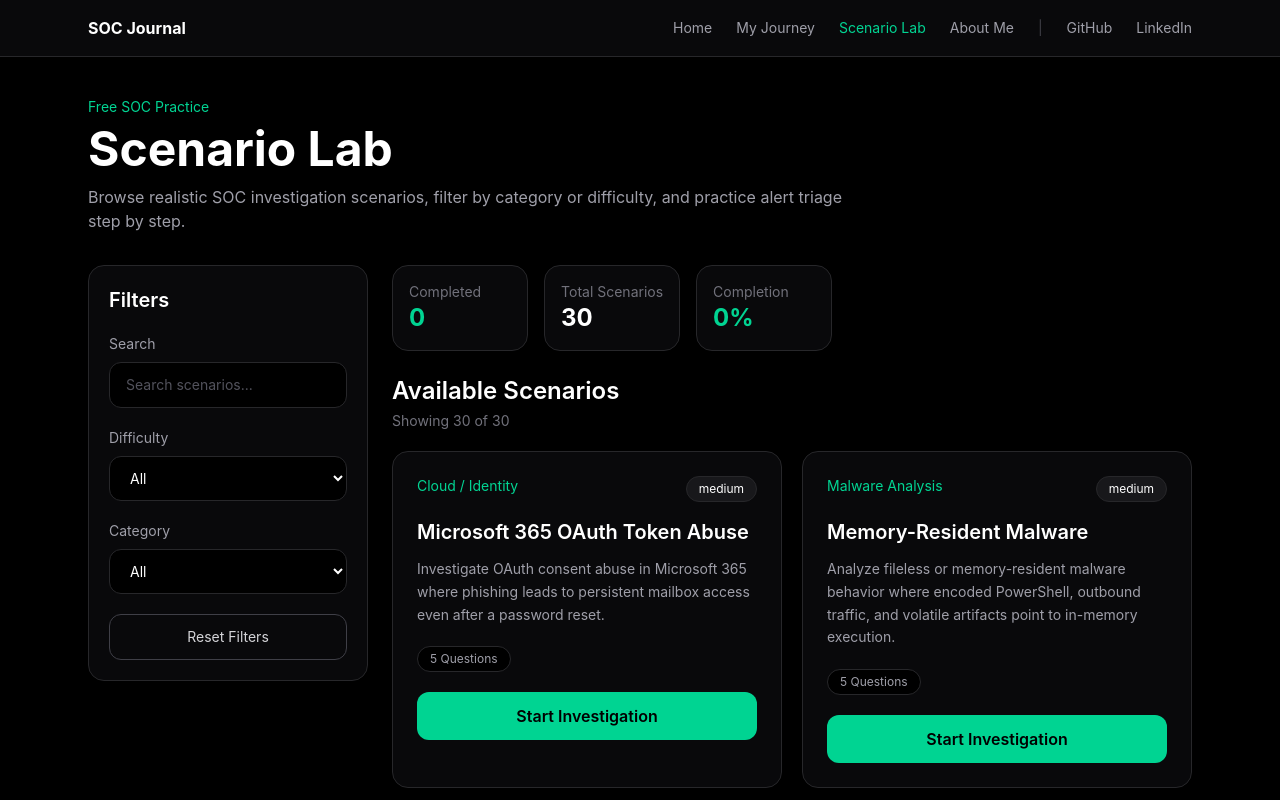
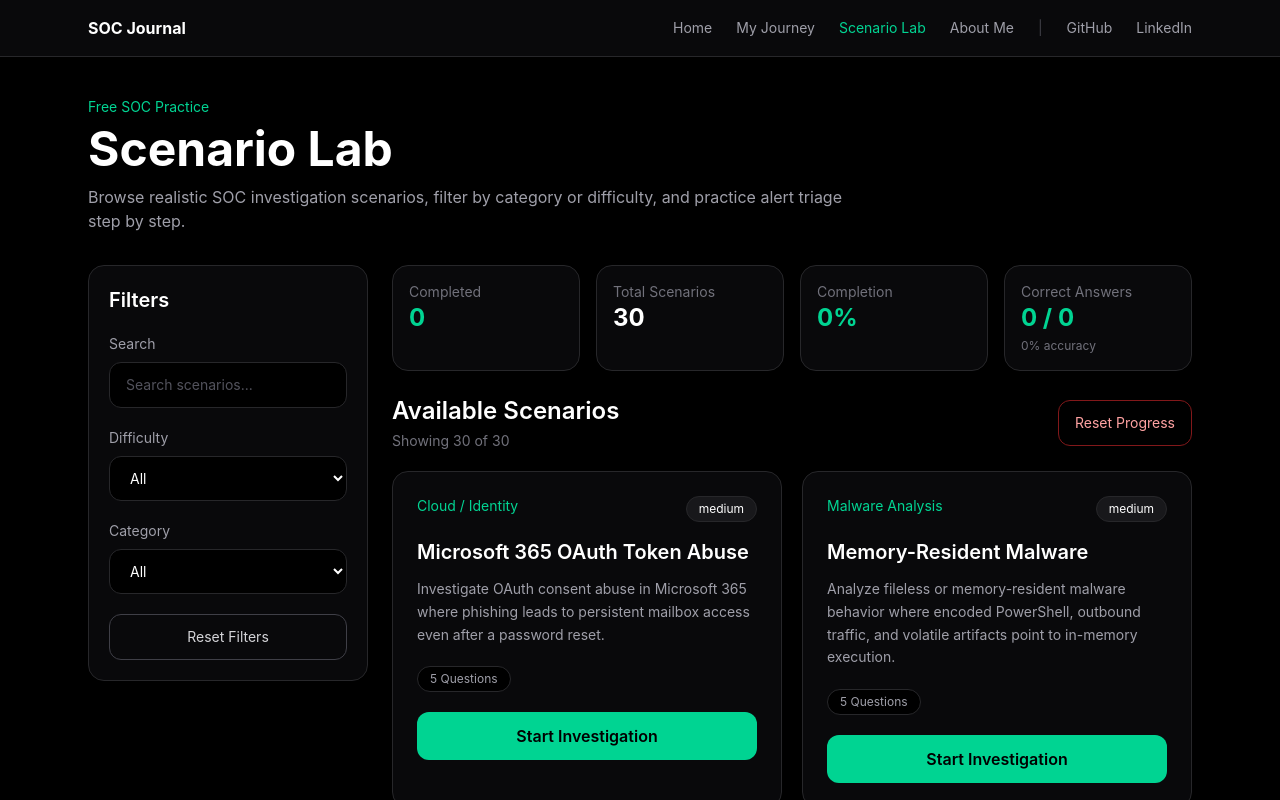
Before and after one commit to ViliusDevX/SOC-Analyst-Journal, a React (Vite) app: page /scenario-lab in a window 1280 px wide. Shown: the top 800 px of the page. Built offline with nearby package versions, Linux system fonts and the light colour scheme.

Commit message:
Upgraded localStorage featurees

```diff
--- a/src/pages/ScenarioLab.jsx
+++ b/src/pages/ScenarioLab.jsx
@@ -12,17 +12,42 @@ function ScenarioLab() {
   const [showResult, setShowResult] = useState(false);
   const [score, setScore] = useState(0);
 
+  const [progress, setProgress] = useState(() => {
+    return JSON.parse(localStorage.getItem("scenarioProgress") || "{}");
+  });
+
   const difficulties = ["All", ...new Set(scenarios.map((s) => s.difficulty))];
   const categories = ["All", ...new Set(scenarios.map((s) => s.category))];
 
-  const progress = JSON.parse(
-  localStorage.getItem("scenarioProgress") || "{}"
+  const completedScenarioIds = Object.keys(progress).filter(
+    (scenarioId) => progress[scenarioId]?.completed
   );
 
+  const totalCorrectAnswers = completedScenarioIds.reduce((total, scenarioId) => {
+    return total + (progress[scenarioId]?.bestScore || 0);
+  }, 0);
+
+  const totalAnsweredQuestions = completedScenarioIds.reduce((total, scenarioId) => {
+    const scenario = scenarios.find((item) => item.id === scenarioId);
+
+    return (
+      total +
+      (progress[scenarioId]?.totalQuestions || scenario?.questions.length || 0)
+    );
+  }, 0);
+
+  const overallAccuracy =
+    totalAnsweredQuestions > 0
+      ? Math.round((totalCorrectAnswers / totalAnsweredQuestions) * 100)
+      : 0;
+
   const filteredScenarios = scenarios.filter((scenario) => {
+    const searchValue = searchTerm.toLowerCase();
+
     const matchesSearch =
-      scenario.title.toLowerCase().includes(searchTerm.toLowerCase()) ||
-      scenario.category.toLowerCase().includes(searchTerm.toLowerCase());
+      scenario.title.toLowerCase().includes(searchValue) ||
+      scenario.category.toLowerCase().includes(searchValue) ||
+      scenario.difficulty.toLowerCase().includes(searchValue);
 
     const matchesDifficulty =
       difficultyFilter === "All" || scenario.difficulty === difficultyFilter;
@@ -49,6 +74,36 @@ function ScenarioLab() {
     setScore(0);
   };
 
+  const resetProgress = () => {
+    const confirmed = window.confirm(
+      "Are you sure you want to reset all Scenario Lab progress? This cannot be undone."
+    );
+
+    if (!confirmed) return;
+
+    localStorage.removeItem("scenarioProgress");
+    setProgress({});
+  };
+
+  const saveScenarioProgress = () => {
+    const scenarioId = selectedScenario.id;
+
+    const updatedProgress = {
+      ...progress,
+      [scenarioId]: {
+        attempts: (progress[scenarioId]?.attempts || 0) + 1,
+        bestScore: Math.max(score, progress[scenarioId]?.bestScore || 0),
+        lastScore: score,
+        totalQuestions: selectedScenario.questions.length,
+        completed: true,
+      },
+    };
+
+    localStorage.setItem("scenarioProgress", JSON.stringify(updatedProgress));
+    setProgress(updatedProgress);
+    backToDashboard();
+  };
+
   const getOptionLetter = (index) => String.fromCharCode(65 + index);
 
   if (selectedScenario) {
@@ -61,7 +116,7 @@ function ScenarioLab() {
       if (!selectedAnswer) return;
 
       if (isCorrect) {
-        setScore(score + 1);
+        setScore((currentScore) => currentScore + 1);
       }
 
       setShowResult(true);
@@ -72,7 +127,7 @@ function ScenarioLab() {
       setShowResult(false);
 
       if (!isLastQuestion) {
-        setQuestionIndex(questionIndex + 1);
+        setQuestionIndex((currentIndex) => currentIndex + 1);
       }
     };
 
@@ -150,7 +205,7 @@ function ScenarioLab() {
                 {question.question}
               </h2>
 
-              <div className="space-y-3 ">
+              <div className="space-y-3">
                 {question.options.map((option, index) => {
                   const letter = getOptionLetter(index);
                   const isSelected = selectedAnswer === letter;
@@ -207,33 +262,7 @@ function ScenarioLab() {
                   </button>
                 ) : isLastQuestion ? (
                   <button
-                    onClick={() => {
-                      const existingProgress = JSON.parse(
-                        localStorage.getItem("scenarioProgress") || "{}"
-                      );
-
-                      const scenarioId = selectedScenario.id;
-
-                      existingProgress[scenarioId] = {
-                        attempts: (existingProgress[scenarioId]?.attempts || 0) + 1,
-
-                        bestScore: Math.max(
-                          score,
-                          existingProgress[scenarioId]?.bestScore || 0
-                        ),
-
-                        lastScore: score,
-
-                        completed: true,
-                      };
-
-                      localStorage.setItem(
-                        "scenarioProgress",
-                        JSON.stringify(existingProgress)
-                      );
-
-                      backToDashboard();
-                    }}
+                    onClick={saveScenarioProgress}
                     className="border border-zinc-700 px-5 py-3 rounded-xl font-semibold hover:border-emerald-400 hover:text-emerald-400 transition cursor-pointer"
                   >
                     Finish Scenario
@@ -257,7 +286,9 @@ function ScenarioLab() {
   return (
     <section className="space-y-8">
       <div>
-        <p className="text-sm text-emerald-400 mb-2">Free SOC Practice</p>
+        <p className="text-sm text-emerald-400 mb-2">
+          Free SOC Practice
+        </p>
 
         <h1 className="text-4xl md:text-5xl font-bold mb-3">
           Scenario Lab
@@ -271,7 +302,9 @@ function ScenarioLab() {
 
       <div className="grid gap-6 lg:grid-cols-[280px_1fr]">
         <aside className="border border-zinc-800 bg-zinc-950 rounded-2xl p-5 h-fit">
-          <h2 className="text-xl font-semibold mb-5">Filters</h2>
+          <h2 className="text-xl font-semibold mb-5">
+            Filters
+          </h2>
 
           <div className="space-y-5">
             <div>
@@ -338,16 +371,14 @@ function ScenarioLab() {
         </aside>
 
         <main>
-          <div className="flex flex-wrap items-center justify-between gap-4 mb-5">
-            <div>
-              <div className="grid md:grid-cols-3 gap-4 mb-6">
+          <div className="grid md:grid-cols-4 gap-4 mb-6">
             <div className="border border-zinc-800 bg-zinc-950 rounded-2xl p-4">
               <p className="text-sm text-zinc-500">
                 Completed
               </p>
 
               <p className="text-2xl font-bold text-emerald-400">
-                    {Object.keys(progress).length}
+                {completedScenarioIds.length}
               </p>
             </div>
 
@@ -368,24 +399,51 @@ function ScenarioLab() {
 
               <p className="text-2xl font-bold text-emerald-400">
                 {Math.round(
-                      (Object.keys(progress).length /
-                        scenarios.length) *
-                        100
+                  (completedScenarioIds.length / scenarios.length) * 100
                 ) || 0}
                 %
               </p>
             </div>
+
+            <div className="border border-zinc-800 bg-zinc-950 rounded-2xl p-4">
+              <p className="text-sm text-zinc-500">
+                Correct Answers
+              </p>
+
+              <p className="text-2xl font-bold text-emerald-400">
+                {totalCorrectAnswers} / {totalAnsweredQuestions}
+              </p>
+
+              <p className="text-xs text-zinc-500 mt-1">
+                {overallAccuracy}% accuracy
+              </p>
             </div>
-              <h2 className="text-2xl font-semibold">Available Scenarios</h2>
+          </div>
+
+          <div className="flex flex-wrap items-center justify-between gap-4 mb-5">
+            <div>
+              <h2 className="text-2xl font-semibold">
+                Available Scenarios
+              </h2>
 
               <p className="text-sm text-zinc-500 mt-1">
                 Showing {filteredScenarios.length} of {scenarios.length}
               </p>
             </div>
+
+            <button
+              onClick={resetProgress}
+              className="border border-red-900 text-red-300 px-4 py-3 rounded-xl text-sm hover:bg-red-950/30 transition cursor-pointer"
+            >
+              Reset Progress
+            </button>
           </div>
 
           <div className="grid gap-5 md:grid-cols-2">
-            {filteredScenarios.map((scenario) => (
+            {filteredScenarios.map((scenario) => {
+              const scenarioProgress = progress[scenario.id];
+
+              return (
                 <article
                   key={scenario.id}
                   className="border border-zinc-800 bg-zinc-950 rounded-2xl p-6 hover:border-emerald-500 transition"
@@ -394,14 +452,18 @@ function ScenarioLab() {
                     <span className="text-sm text-emerald-400">
                       {scenario.category}
                     </span>
-                  {progress[scenario.id] && (
+
+                    <div className="flex flex-wrap gap-2">
+                      <span className="text-xs bg-zinc-900 border border-zinc-800 px-3 py-1 rounded-full">
+                        {scenario.difficulty}
+                      </span>
+
+                      {scenarioProgress?.completed && (
                         <span className="text-xs bg-green-950 text-green-300 border border-green-800 px-3 py-1 rounded-full">
                           Completed
                         </span>
                       )}
-                  <span className="text-xs bg-zinc-900 border border-zinc-800 px-3 py-1 rounded-full">
-                    {scenario.difficulty}
-                  </span>
+                    </div>
                   </div>
 
                   <h3 className="text-xl font-semibold mb-3">
@@ -417,6 +479,20 @@ function ScenarioLab() {
                     <span className="text-xs bg-black border border-zinc-800 px-3 py-1 rounded-full text-zinc-400">
                       {scenario.questions.length} Questions
                     </span>
+
+                    {scenarioProgress?.completed && (
+                      <span className="text-xs bg-black border border-zinc-800 px-3 py-1 rounded-full text-zinc-400">
+                        Best: {scenarioProgress.bestScore}/
+                        {scenarioProgress.totalQuestions ||
+                          scenario.questions.length}
+                      </span>
+                    )}
+
+                    {scenarioProgress?.attempts && (
+                      <span className="text-xs bg-black border border-zinc-800 px-3 py-1 rounded-full text-zinc-400">
+                        Attempts: {scenarioProgress.attempts}
+                      </span>
+                    )}
                   </div>
 
                   <button
@@ -426,7 +502,8 @@ function ScenarioLab() {
                     Start Investigation
                   </button>
                 </article>
-            ))}
+              );
+            })}
           </div>
         </main>
       </div>
```
Lines whose indentation alone changed are shown as unchanged.
